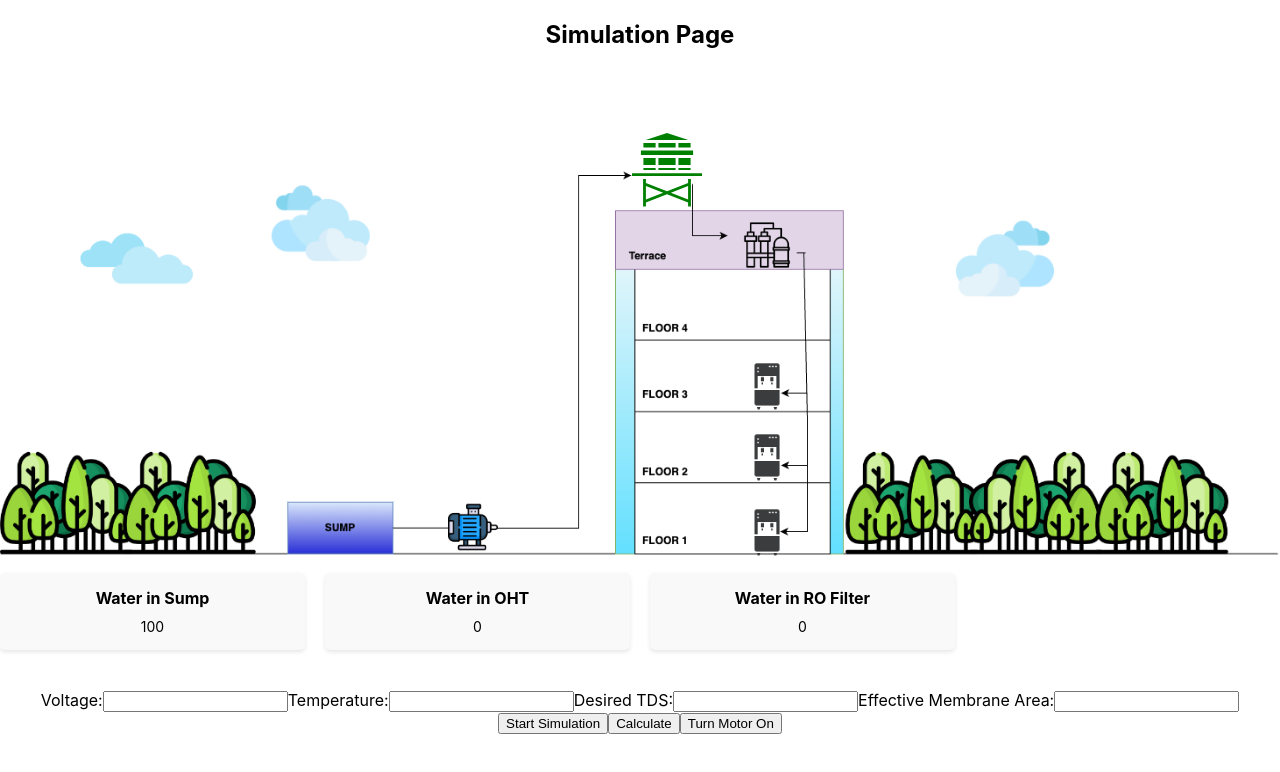
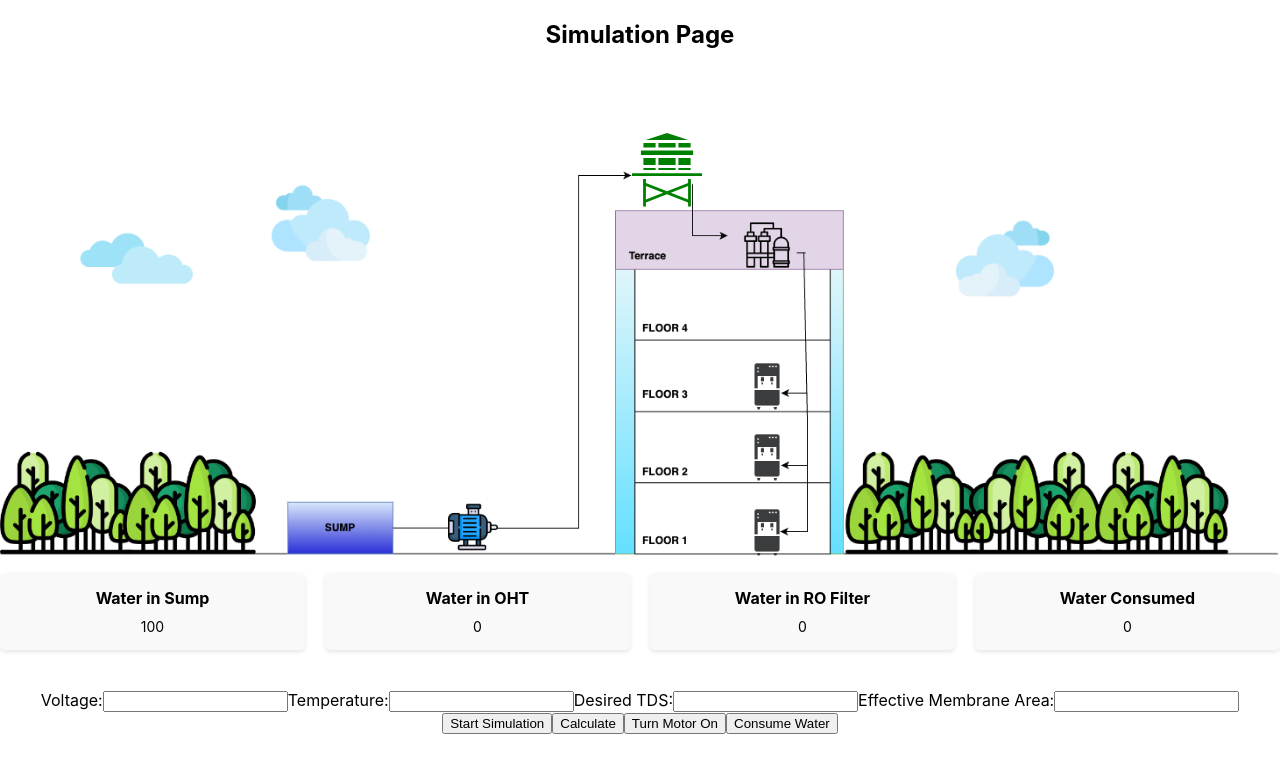
Before and after one commit to likhithkanigolla/zf-dt-frontend, a React (Create React App) app: page /simulation in a window 1280 px wide. Shown: the top 772 px of the page. Built offline with nearby package versions, Linux system fonts and the light colour scheme.

Commit message:
Water Consumpution feature added

```diff
--- a/src/pages/SimulationPage/SimulationPage.js
+++ b/src/pages/SimulationPage/SimulationPage.js
@@ -27,6 +27,7 @@ const SimulationPage = () => {
   const [motorOn, setMotorOn] = useState(false); // Initial motor state
   const [waterInROFilter, setWaterInROFilter] = useState(0); // Initial water level in RO Filter
   const [alertShown, setAlertShown] = useState(false);
+  const [waterConsumed, setWaterConsumed] = useState(0);
 
 
   useEffect(() => {
@@ -135,6 +136,15 @@ const SimulationPage = () => {
     }
   };
 
+  const handleConsumeWater = () => {
+    if (waterInROFilter >= 10) {
+      setWaterInROFilter(prev => prev - 10); // Consume 10 liters from RO Filter
+      setWaterConsumed(prev => prev + 10); // Add consumed water to the total
+    } else {
+      alert("Not enough water in RO Filter to consume.");
+    }
+  };
+
   const calculateInitialTDS = (inputValues) => {
     const { voltage, temperature } = inputValues;
     // Calculate CV
@@ -167,6 +177,8 @@ const SimulationPage = () => {
             <ResultCard title="Water in Sump" value={waterInSump} />
             <ResultCard title="Water in OHT" value={waterInOHT} />
             <ResultCard title="Water in RO Filter" value={waterInROFilter} />
+            <ResultCard title="Water Consumed" value={waterConsumed} />
+
 
             </div>
       </div>
@@ -190,6 +202,7 @@ const SimulationPage = () => {
           )}
           <button onClick={handleCalculate}>Calculate</button>
           <button onClick={handleMotorToggle}>{motorOn ? "Turn Motor Off" : "Turn Motor On"}</button>
+          <button onClick={handleConsumeWater}>Consume Water</button>
       </div>
         {/* Display result if available */}
         {result && (
```
